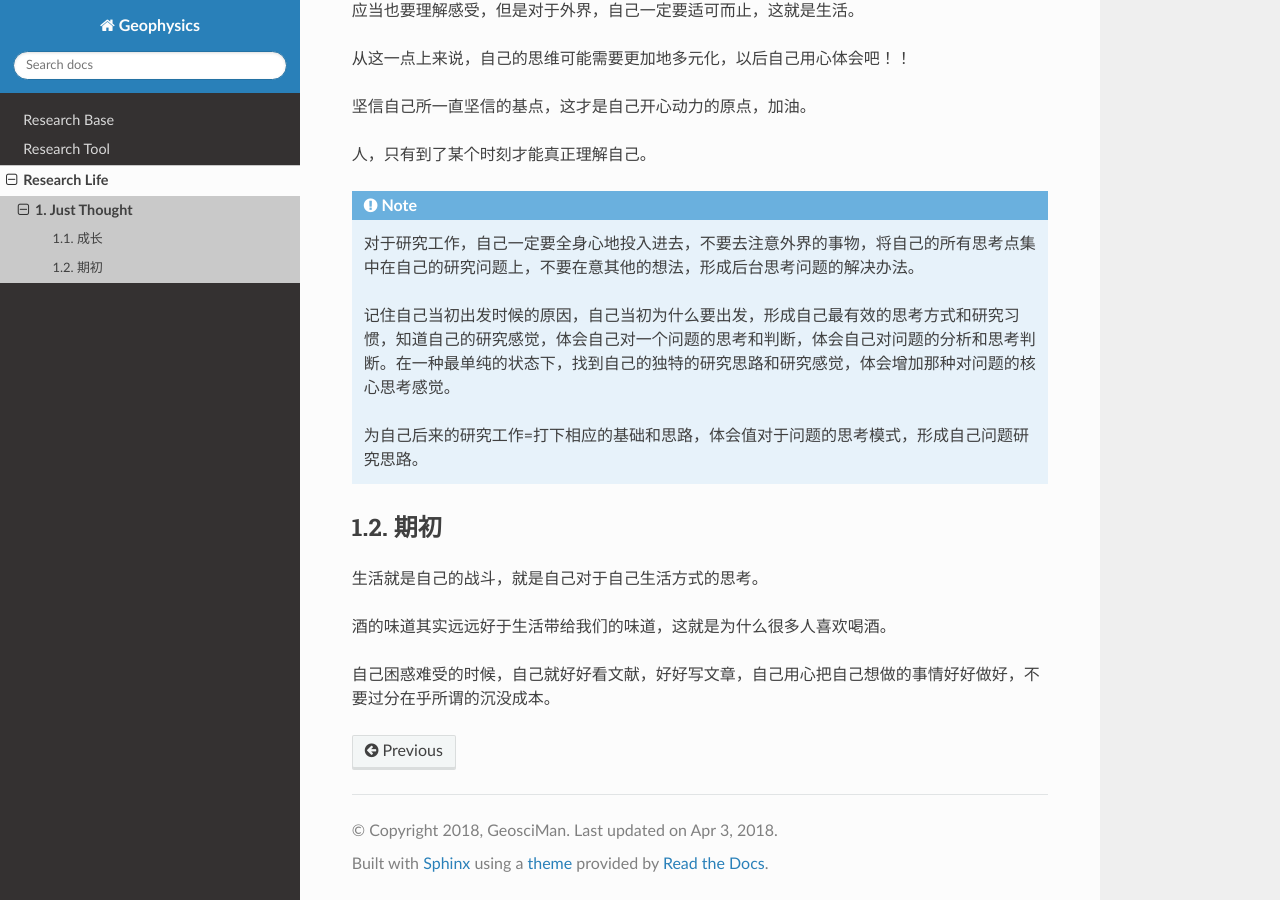
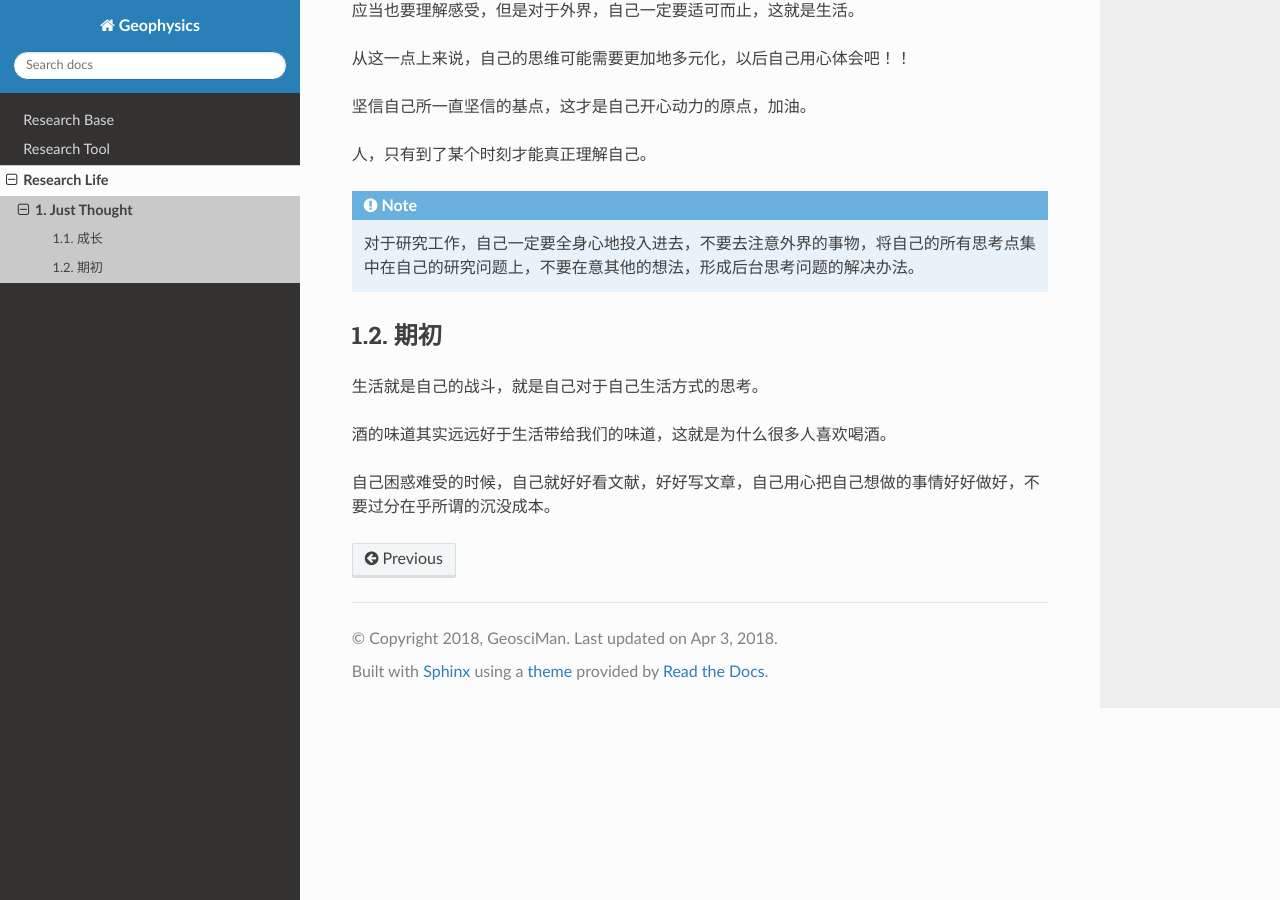
Before and after one commit to geosciman/GeophysicsResearch, a Sphinx documentation site: the page built from source/life/justthought.rst, in a window 1280 px wide and 900 px high, scrolled down 801 px. Built offline with Sphinx 7.4.7 and the Read the Docs theme 2.0.0, drawn with Linux system fonts in a browser that asks for light colours.

Commit message:
update_files

```diff
--- a/source/life/justthought.rst
+++ b/source/life/justthought.rst
@@ -29,10 +29,10 @@ Just Thought
 
 .. note::
     对于研究工作，自己一定要全身心地投入进去，不要去注意外界的事物，将自己的所有思考点集中在自己的研究问题上，不要在意其他的想法，形成后台思考问题的解决办法。
-
+..
     记住自己当初出发时候的原因，自己当初为什么要出发，形成自己最有效的思考方式和研究习惯，知道自己的研究感觉，体会自己对一个问题的思考和判断，体会自己对问题的分析和思考判断。在一种最单纯的状态下，找到自己的独特的研究思路和研究感觉，体会增加那种对问题的核心思考感觉。
 
-    为自己后来的研究工作=打下相应的基础和思路，体会值对于问题的思考模式，形成自己问题研究思路。
+    为自己后来的研究工作打下相应的基础和思路，体会值对于问题的思考模式，形成自己问题研究思路。
 
 期初
 --------------
```
